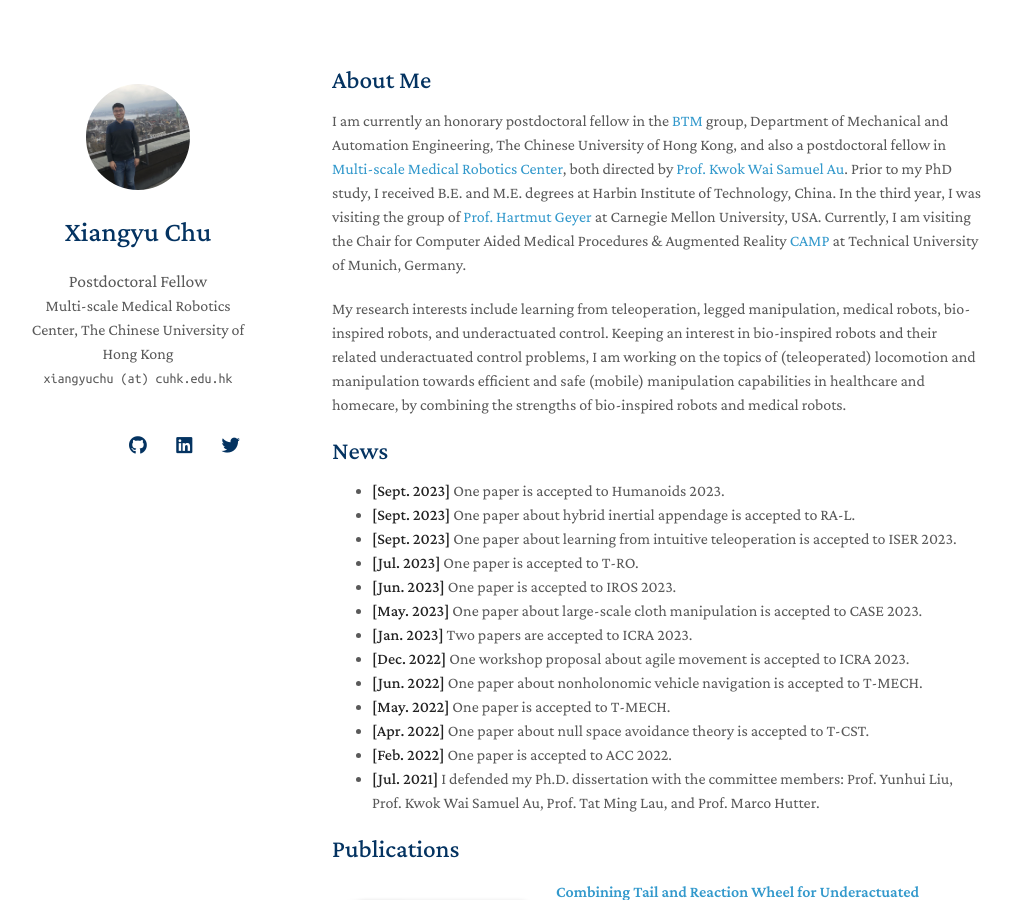
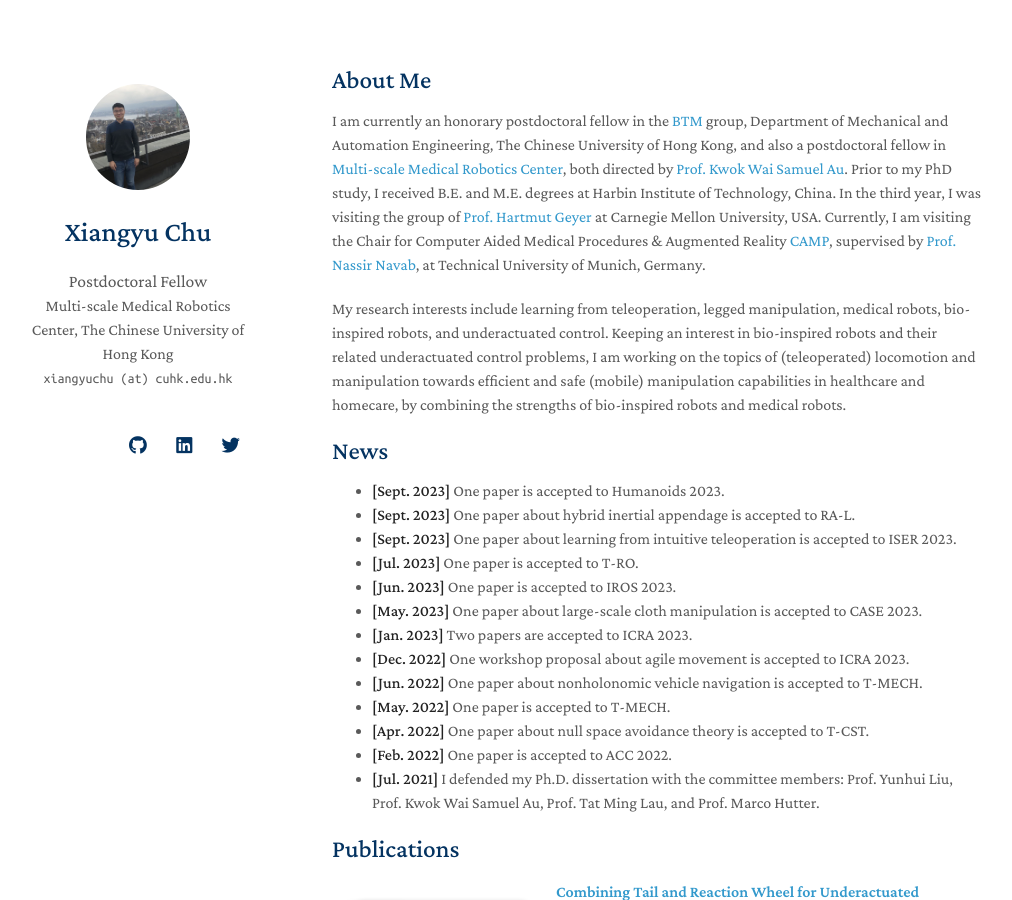
Before and after one commit to xiangyuchu03/xiangyuchu03.github.io, a Jekyll site: the page built from index.md, in a window 1280 px wide and 900 px high. Shown: the whole window, without its empty margins (138-1150 px from the left). Built offline with Jekyll 4.4.1, drawn with Linux system fonts in a browser that asks for light colours; nearby versions of some CDN libraries; a style sheet for code colours, icons or effects is not loaded; our own code applies the rules of GitHub Pages for plain Markdown files.

Commit message:
Update index.md

```diff
--- a/index.md
+++ b/index.md
@@ -4,7 +4,7 @@ layout: homepage
 
 ## About Me
 
-I am currently an honorary postdoctoral fellow in the [BTM](https://biomedirobotics.com/) group, Department of Mechanical and Automation Engineering, The Chinese University of Hong Kong, and also a postdoctoral fellow in [Multi-scale Medical Robotics Center](https://www.mrc-cuhk.com/), both directed by [Prof. Kwok Wai Samuel Au](https://www4.mae.cuhk.edu.hk/peoples/au-kwok-wai-samuel/). Prior to my PhD study, I received B.E. and M.E. degrees at Harbin Institute of Technology, China. In the third year, I was visiting the group of [Prof. Hartmut Geyer](https://www.cs.cmu.edu/~hgeyer/) at Carnegie Mellon University, USA. Currently, I am visiting the Chair for Computer Aided Medical Procedures & Augmented Reality [CAMP](https://www.cs.cit.tum.de/camp/start/) at Technical University of Munich, Germany.
+I am currently an honorary postdoctoral fellow in the [BTM](https://biomedirobotics.com/) group, Department of Mechanical and Automation Engineering, The Chinese University of Hong Kong, and also a postdoctoral fellow in [Multi-scale Medical Robotics Center](https://www.mrc-cuhk.com/), both directed by [Prof. Kwok Wai Samuel Au](https://www4.mae.cuhk.edu.hk/peoples/au-kwok-wai-samuel/). Prior to my PhD study, I received B.E. and M.E. degrees at Harbin Institute of Technology, China. In the third year, I was visiting the group of [Prof. Hartmut Geyer](https://www.cs.cmu.edu/~hgeyer/) at Carnegie Mellon University, USA. Currently, I am visiting the Chair for Computer Aided Medical Procedures & Augmented Reality [CAMP](https://www.cs.cit.tum.de/camp/start/), supervised by [Prof. Nassir Navab](https://www.professoren.tum.de/en/navab-nassir), at Technical University of Munich, Germany.
 
 My research interests include learning from teleoperation, legged manipulation, medical robots, bio-inspired robots, and underactuated control. Keeping an interest in bio-inspired robots and their related underactuated control problems, I am  working on the topics of (teleoperated) locomotion and manipulation towards efficient and safe (mobile) manipulation capabilities in healthcare and homecare, by combining the strengths of bio-inspired robots and medical robots.
 
```
